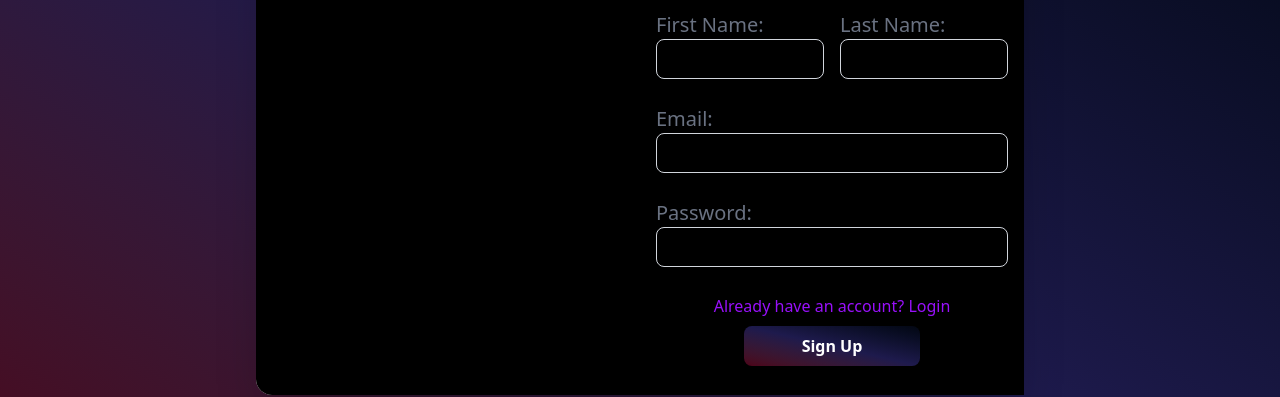
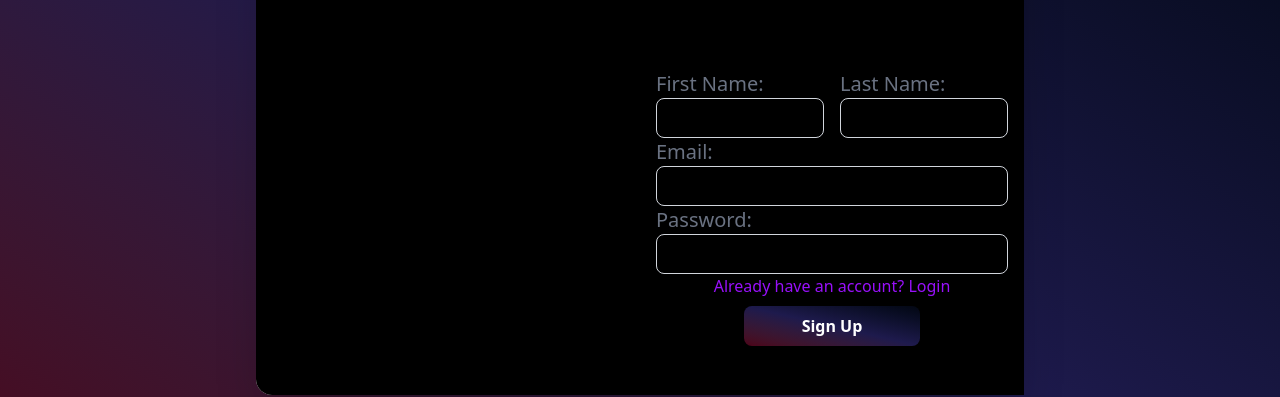
Before and after one commit to AyeshaAhmed1573/iba-hackathon, a React (Vite) app in the folder frontend/: page /signup in a window 1280 px wide. Shown: the part 245-642 px from the top of the page. Built offline with nearby package versions, Linux system fonts and the light colour scheme.

Commit message:
first commit

```diff
--- a/frontend/src/pages/Signup.jsx
+++ b/frontend/src/pages/Signup.jsx
@@ -66,6 +66,7 @@ function Signup() {
             Create Account
           </h1>
 
+          <form onSubmit={create} className='flex flex-col justify-around'>
             {/* Name Inputs */}
             <div className='flex flex-col sm:flex-row justify-between gap-4'>
               <div className='w-full sm:w-1/2'>
@@ -112,12 +113,13 @@ function Signup() {
                 Already have an account? Login
               </Link>
               <button
-              onClick={create}
+                type='submit'
                 className='button w-1/2 h-10 bg-gradient-to-bl from-gray-950 via-indigo-950 to-rose-950 text-white font-bold rounded-lg shadow-md hover:bg-purple-600 transition-colors'
               >
                 Sign Up
               </button>
             </div>
+          </form>
         </div>
       </div>
     </div>
```
Lines whose indentation alone changed are shown as unchanged.
